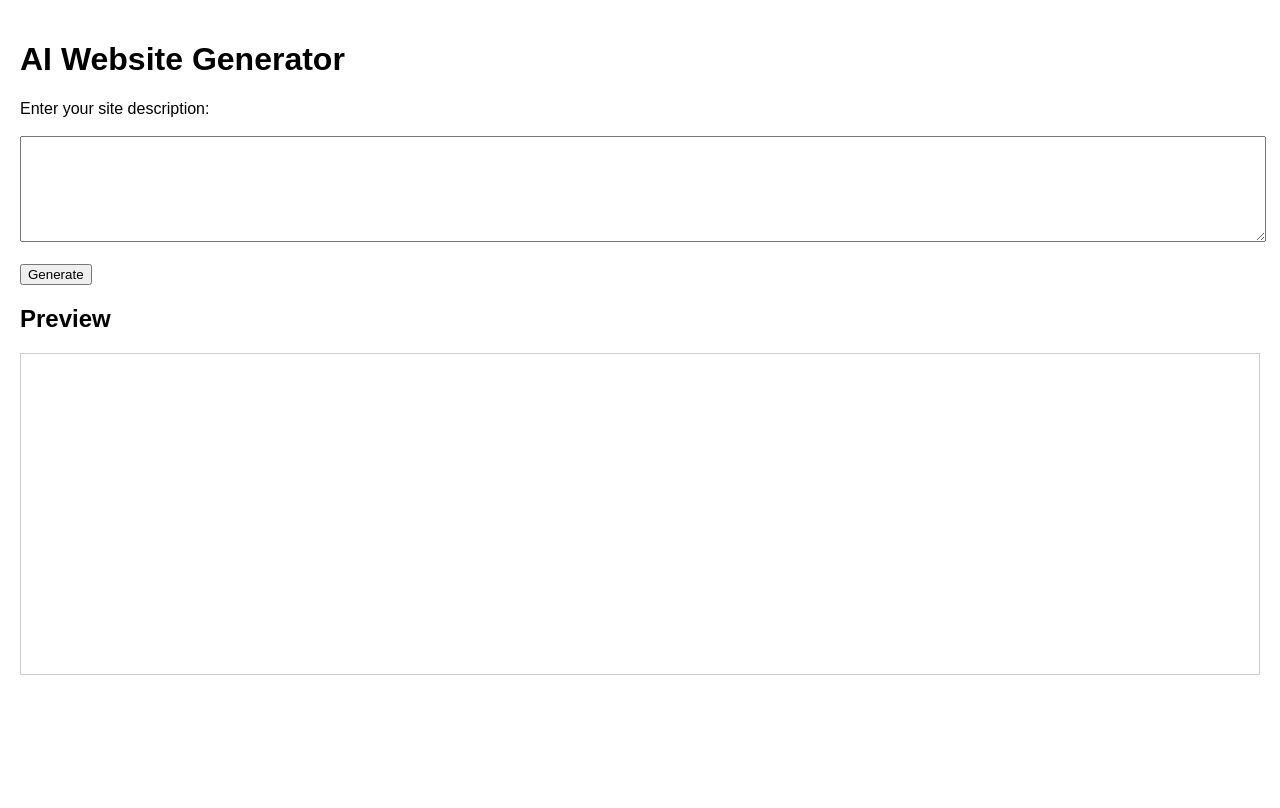
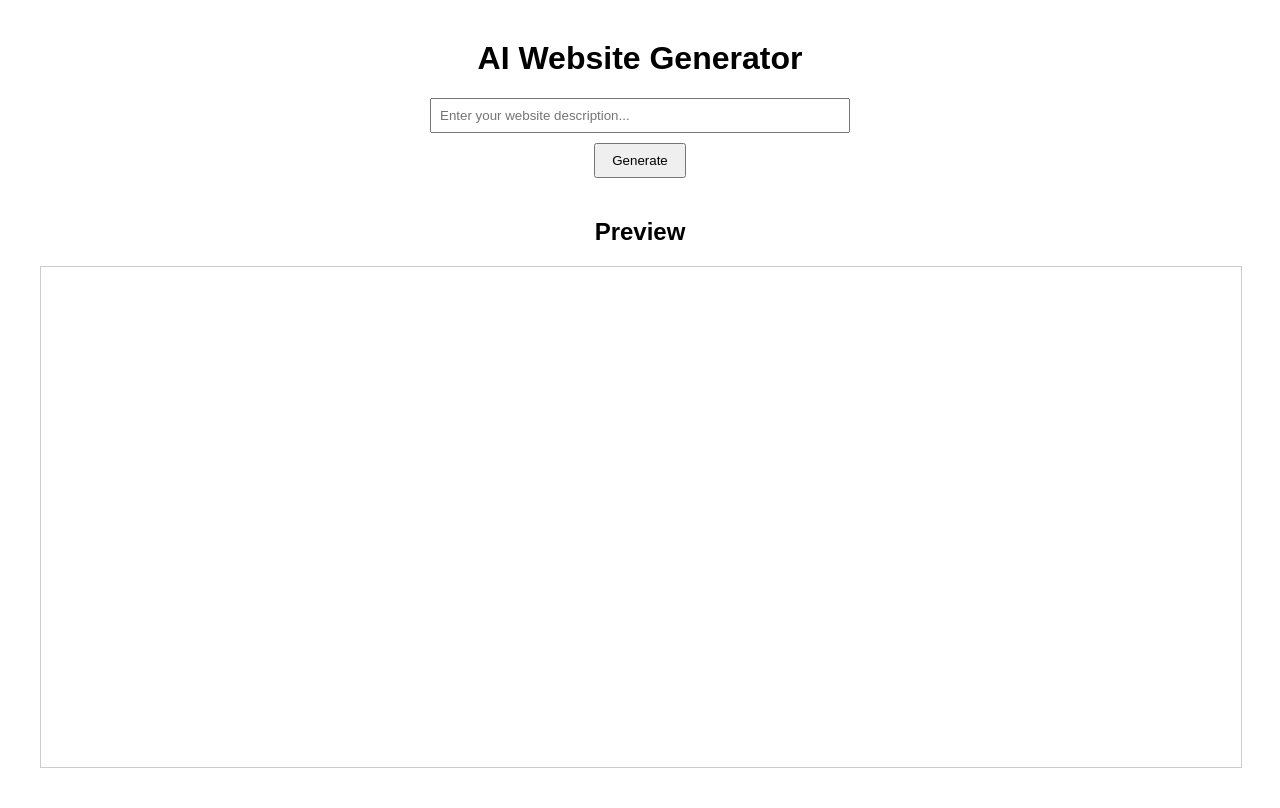
Before and after one commit to jason97m/ai_webpage_client, a Flask app: page / in a window 1280 px wide. Before the commit the page ends 675 px from the top, so only its background shows below. Run offline with Flask 3, Linux system fonts and the light colour scheme.

Commit message:
Updated html processing

```diff
--- a/templates/index.html
+++ b/templates/index.html
@@ -2,72 +2,84 @@
 <html lang="en">
 <head>
     <meta charset="UTF-8">
-    <meta name="viewport" content="width=device-width, initial-scale=1.0">
     <title>AI Web Generator</title>
     <style>
         body {
             font-family: Arial, sans-serif;
-            margin: 0;
-            padding: 20px;
+            margin: 40px;
+        }
+        h1 {
+            text-align: center;
         }
         form {
-            margin-bottom: 20px;
+            max-width: 500px;
+            margin: 20px auto;
+            text-align: center;
         }
-        textarea {
+        input[type="text"] {
+            width: 80%;
+            padding: 8px;
+            margin-bottom: 10px;
+        }
+        button {
+            padding: 8px 16px;
+            cursor: pointer;
+        }
+        h2 {
+            text-align: center;
+            margin-top: 40px;
+        }
+        iframe {
+            display: block;
             width: 100%;
-            height: 100px;
-        }
-        #preview {
+            height: 500px;
             border: 1px solid #ccc;
-            min-height: 300px;
-            padding: 10px;
-            background: white;
+            margin-top: 10px;
         }
     </style>
 </head>
 <body>
+    <h1>AI Website Generator</h1>
 
-    <h1>AI Website Generator</h1>
     <form id="promptForm">
-        <label for="prompt">Enter your site description:</label><br><br>
-        <textarea id="prompt" name="prompt" required></textarea><br><br>
+        <input type="text" id="prompt" placeholder="Enter your website description..." required />
         <button type="submit">Generate</button>
     </form>
 
     <h2>Preview</h2>
-    <div id="preview"></div>
+    <iframe id="preview"></iframe>
 
     <script>
         document.getElementById('promptForm').addEventListener('submit', async (e) => {
             e.preventDefault();
 
             const prompt = document.getElementById('prompt').value;
-            const preview = document.getElementById('preview');
-            preview.innerHTML = "<em>Generating...</em>";
+            const iframe = document.getElementById('preview');
+            iframe.srcdoc = "<p style='text-align:center;'>Generating...</p>";
 
             try {
-                const response = await fetch("/", {
+                const response = await fetch("/generate", {
                     method: "POST",
-                    headers: {
-                        "Content-Type": "application/json"
-                    },
+                    headers: { "Content-Type": "application/json" },
                     body: JSON.stringify({ prompt })
                 });
 
-                if (!response.ok) {
-                    throw new Error(`HTTP error! status: ${response.status}`);
-                }
+                if (!response.ok) throw new Error(`HTTP error! ${response.status}`);
 
                 const data = await response.json();
 
-                // This assumes backend already strips extra markdown/code fences
-                preview.innerHTML = data.html;
-            } catch (error) {
-                console.error("Error generating site:", error);
-                preview.innerHTML = "<strong>Error generating site.</strong>";
+                if (data.html) {
+                    iframe.srcdoc = data.html;
+                } else if (data.error) {
+                    iframe.srcdoc = `<p style='color:red; text-align:center;'>Error: ${data.error}</p>`;
+                } else {
+                    iframe.srcdoc = "<p style='color:red; text-align:center;'>Unexpected response format</p>";
+                }
+            } catch (err) {
+                console.error(err);
+                iframe.srcdoc = "<p style='color:red; text-align:center;'>Error generating site.</p>";
             }
         });
     </script>
-
 </body>
 </html>
```
